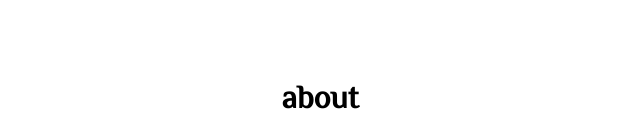
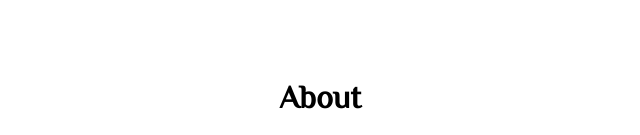
Before and after one commit to sugar-rk/sugar-rk.github.io, a plain HTML site: page index.html in a window 1280 px wide. Shown: the part 665-800 px from the top of the page, 320-960 px from the left. Drawn offline with Linux system fonts and the light colour scheme.

Commit message:
Update index.html

```diff
--- a/index.html
+++ b/index.html
@@ -29,7 +29,7 @@
 
 <div class="index">
 <div id="about" class="about-wrapper">
-    <h1>about</h1>
+    <h1>About</h1>
     <p>name: Rika Sato</p>
     <p>from: Osake</p>
     <p>mail: rika.sato0406@Gmail.com</p>
```
